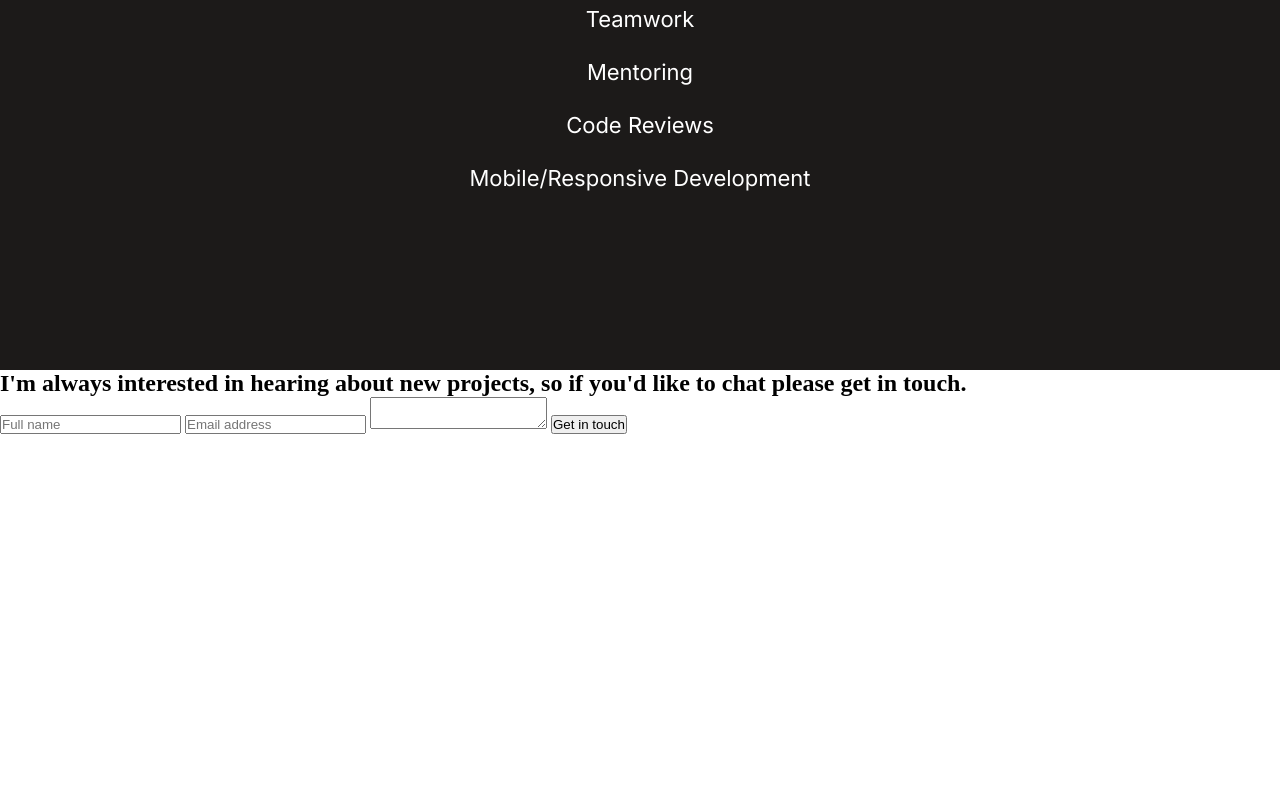
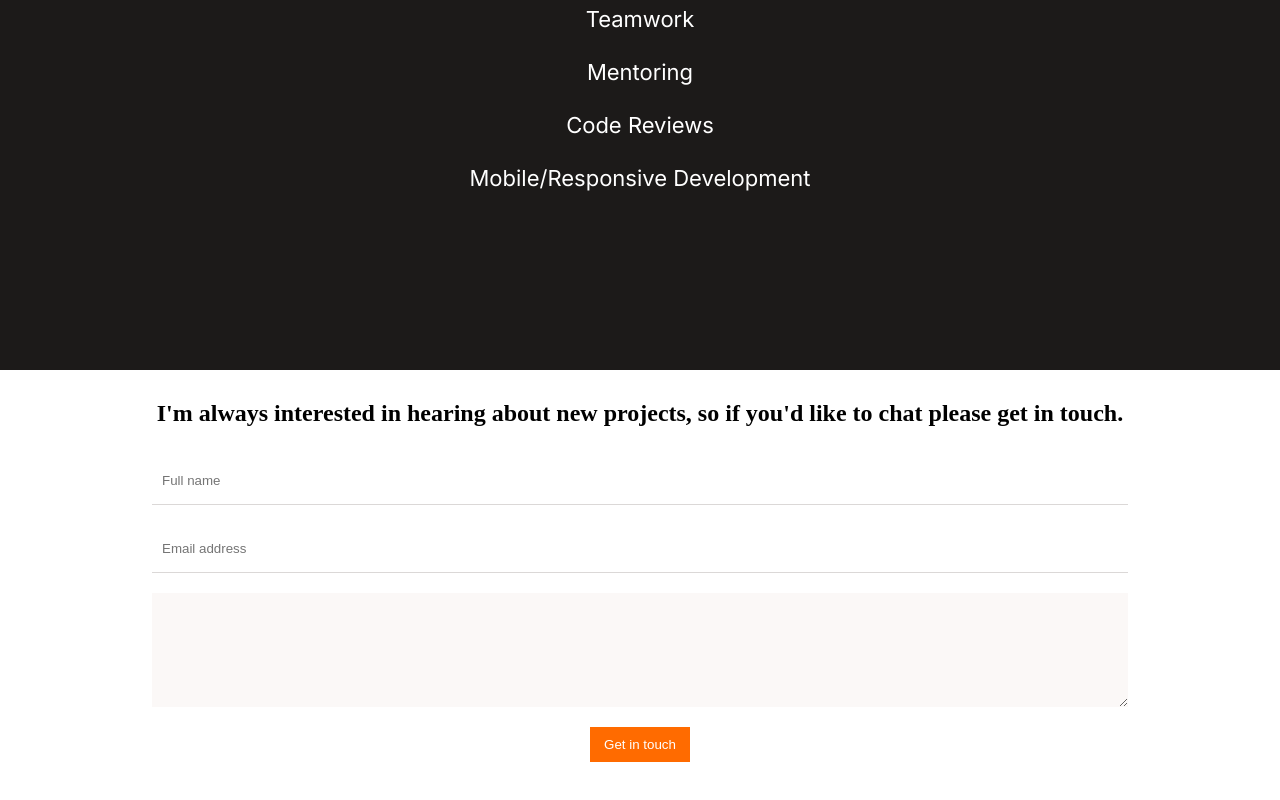
Before and after one commit to AbeeraTahir/Contact-Form, a website: page index.html in a window 1280 px wide. Shown: the part 6337-7137 px from the top of the page. Before the commit the page ends 6771 px from the top, so only its background shows below. Drawn offline with Linux system fonts and the light colour scheme.

Commit message:
Add styles to form

```diff
--- a/css/main.css
+++ b/css/main.css
@@ -325,3 +325,49 @@ li {
 .skills {
   list-style: inside url("../media/svg/circle.svg");
 }
+
+.form-container {
+  display: flex;
+  flex-direction: column;
+  gap: 30px;
+  width: 80%;
+  margin: 30px auto;
+}
+
+form {
+  display: flex;
+  flex-direction: column;
+  gap: 20px;
+  padding: 0 24px 120px 24px;
+}
+
+.form-text-container h2 {
+  text-align: center;
+}
+
+input {
+  width: 100%;
+  height: 48px;
+  border-top: none;
+  border-left: none;
+  border-right: none;
+  border-bottom: 1px solid #dbd8d7;
+  padding: 10px;
+}
+
+textarea {
+  width: 100%;
+  height: 114px;
+  background-color: #fbf8f7;
+  border: none;
+  padding: 10px;
+}
+
+.btn-form {
+  color: white;
+  background-color: #ff6b00;
+  width: 100px;
+  margin: 0 auto;
+  padding: 10px;
+  border: none;
+}
```
